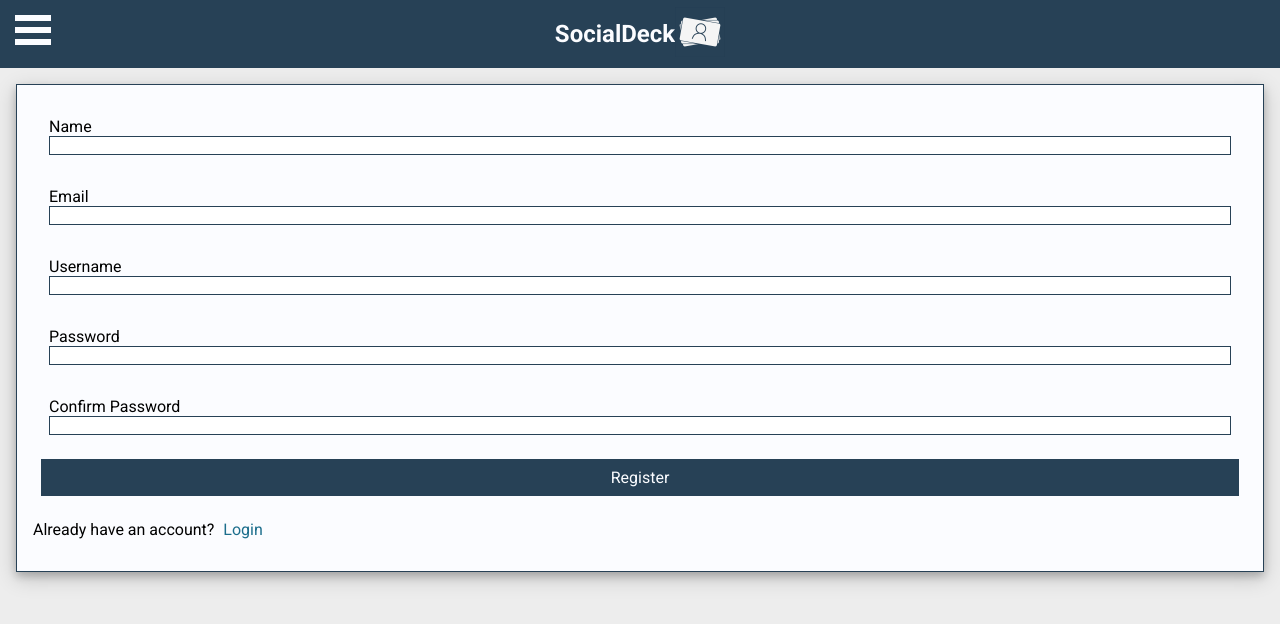
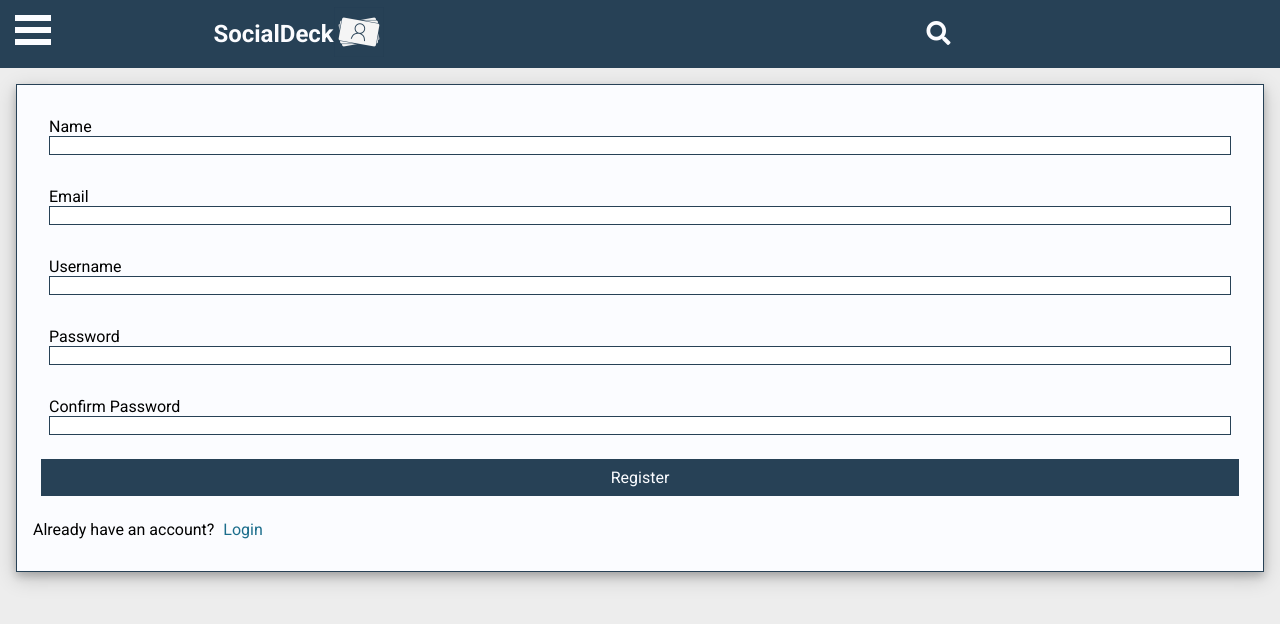
Before and after one commit to SocialDeck/socialdeck-frontend, a React (Create React App) app in the folder socialdeck-fe-app/: page /register in a window 1280 px wide. Shown: the top 624 px of the page. Built offline with nearby package versions, Linux system fonts and the light colour scheme.

Commit message:
moved search icon to top bar and show/hide search field on button press

```diff
--- a/socialdeck-fe-app/src/App.css
+++ b/socialdeck-fe-app/src/App.css
@@ -8,7 +8,7 @@ body {
   display: flex;
   flex-wrap: wrap;
   justify-content: space-around;
-  align-items: baseline;
+  align-items: center;
   background-color: #274156;
   color: #FBFCFF;
   text-decoration: none;
@@ -27,6 +27,7 @@ body {
 
 .topRow {
   display: flex;
+  justify-content: center;
 }
 
 .topLogo {
@@ -83,18 +84,19 @@ border: 1px solid #274156;
 }
 .searchField {
   font-size: 1.5em;
-  width: 79vw;
+  width: 100vw;
   height: 5vh;
   background:rgba(50, 50, 50, 0.2);
   border:0px solid #FBFCFF;
+  padding-left: 10px;
 }
 .searchButton {
   font-size: 1.5em;
   width: 20vw;
   height: 5vh;
   position:relative;
-  border:0px solid #1C6E8C;
-  background-color:#1C6E8C;
+  border:0px solid #274156;
+  background-color:#274156;
   color:#FBFCFF;
 }
 
@@ -360,7 +362,7 @@ border: 1px solid #274156;
 
 @media only screen and (max-device-width : 450px) {
   .topRow {
-    width: 100vw;
-    justify-content: center;
+    width: 70vw;
+    justify-content: flex-end;
   }
   }
--- a/socialdeck-fe-app/src/App.js
+++ b/socialdeck-fe-app/src/App.js
@@ -23,7 +23,8 @@ class App extends Component {
     super()
     this.state = {
       token: null,
-      username: null
+      username: null,
+      searching: false
     }
     const token = window.localStorage.getItem('token')
     const username = window.localStorage.getItem('username')
@@ -33,6 +34,13 @@ class App extends Component {
     }
     this.setUser = this.setUser.bind(this)
     this.logOut = this.logOut.bind(this)
+    this.searching = this.searching.bind(this)
+  }
+
+  searching () {
+    this.setState({
+      searching: !this.state.searching
+    })
   }
 
   setUser (token, username) {
@@ -56,13 +64,13 @@ class App extends Component {
       <div className='app'>
         <SideBar logOut={this.logOut} />
         <Router>
-          <Home path='/' logOut={this.logOut}>
+          <Home path='/' logOut={this.logOut} searchingStatus={this.state.searching} searching={this.searching}>
             <HomeIndex path='/' />
             <HomeIndex path='/index.html' />
             <LoginForm path='login' setUser={this.setUser} />
             <RegisterForm path='register' setUser={this.setUser} />
 
-            <Contacts path='contacts' username={this.state.username} token={this.state.token} />
+            <Contacts path='contacts' username={this.state.username} token={this.state.token} searchingStatus={this.state.searching} />
             <Favorites path='favorites' username={this.state.username} token={this.state.token} />
             <Match path='/contacts/:cardToken'>
               {props =>
--- a/socialdeck-fe-app/src/Components/Contacts.js
+++ b/socialdeck-fe-app/src/Components/Contacts.js
@@ -4,9 +4,11 @@ import { Link, Redirect } from '@reach/router'
 import { GET_CONTACTS } from '../queries'
 
 class Contacts extends Component {
-  constructor () {
-    super()
-    this.state = {}
+  constructor (props) {
+    super(props)
+    this.state = {
+      searched: props.searched
+    }
   }
   stripNumber (number) {
     if (number) {
@@ -27,18 +29,6 @@ class Contacts extends Component {
     }
   }
 
-  searchResults () {
-    if (!this.state.searched) {
-      this.setState({
-        searched: true
-      })
-    } else {
-      this.setState({
-        searched: !this.state.searched
-      })
-    }
-  }
-
   updateSearch (e) {
     this.setState({ searchTerm: e.target.value })
   }
@@ -48,12 +38,11 @@ class Contacts extends Component {
     const searchTerm = this.state.searchTerm
     return <React.Fragment>{token
       ? <React.Fragment>
-        <div className='searchForm'>
-          <button className='searchButton' onClick={() => this.searchResults()}>{this.state.searched ? <i className='fas fa-times' /> : <i className='fas fa-search' />}</button>
+        {this.props.searchingStatus && <div className='searchForm'>
           <input className='searchField' type='text' placeholder='Search...' onChange={(e) => this.updateSearch(e)}required />
-        </div>
+        </div>}
         <ul className='list' >
-          {this.state.searched
+          {this.props.searchingStatus
             ? <Query
               query={GET_CONTACTS} variables={{ token: token, search: searchTerm }}
             >
--- a/socialdeck-fe-app/src/Components/Home.js
+++ b/socialdeck-fe-app/src/Components/Home.js
@@ -3,6 +3,10 @@ import { Link } from '@reach/router'
 import logo from '../socialdecklogo.png'
 
 class Home extends Component {
+  constructor () {
+    super()
+    this.state = {}
+  }
   render () {
     return (
       <div className='home'>
@@ -10,7 +14,9 @@ class Home extends Component {
           <div className='topRow'>
             <Link className='logo' to='/contacts' ><h1>SocialDeck</h1></Link>
             <img className='topLogo' src={logo} alt='logo' />
+
           </div>
+          <button className='searchButton' onClick={() => this.props.searching()}>{this.props.searchingStatus ? <i className='fas fa-times' /> : <i className='fas fa-search' />}</button>
         </nav>
 
         {this.props.children}
```
